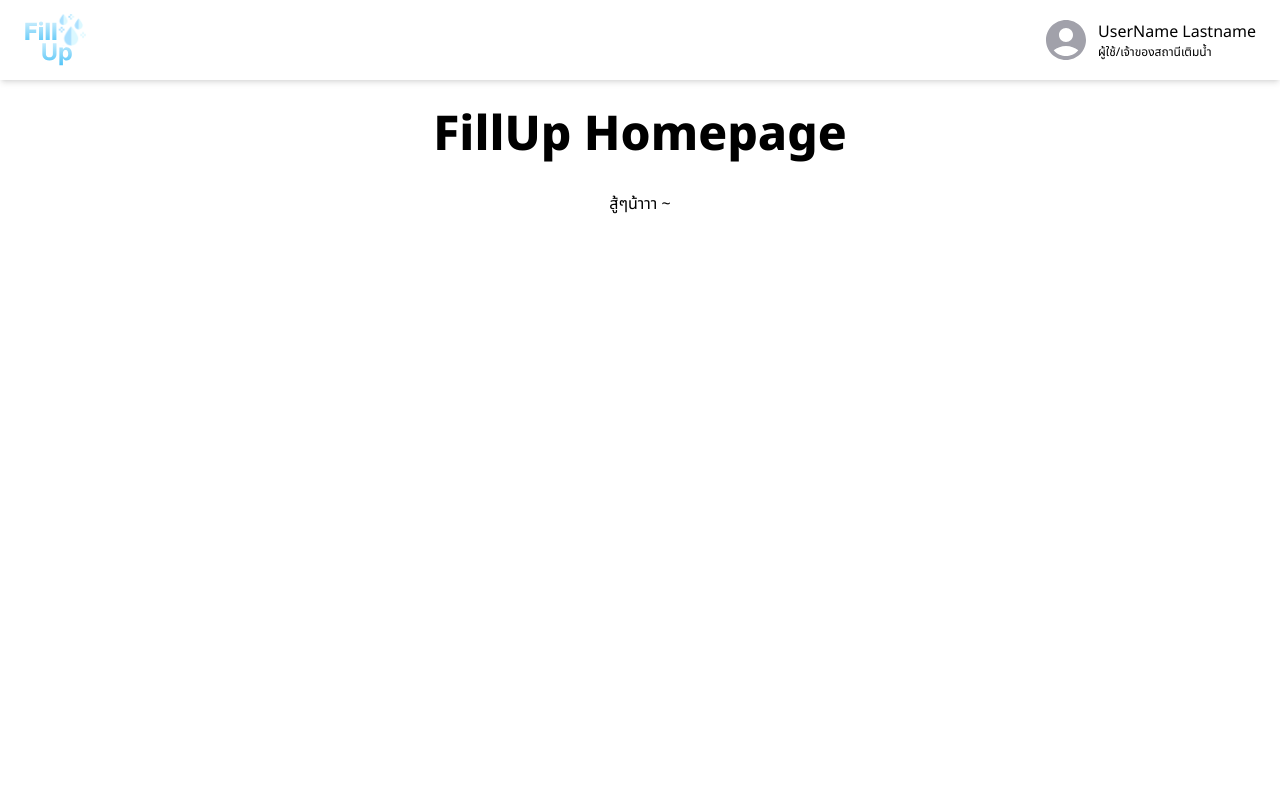
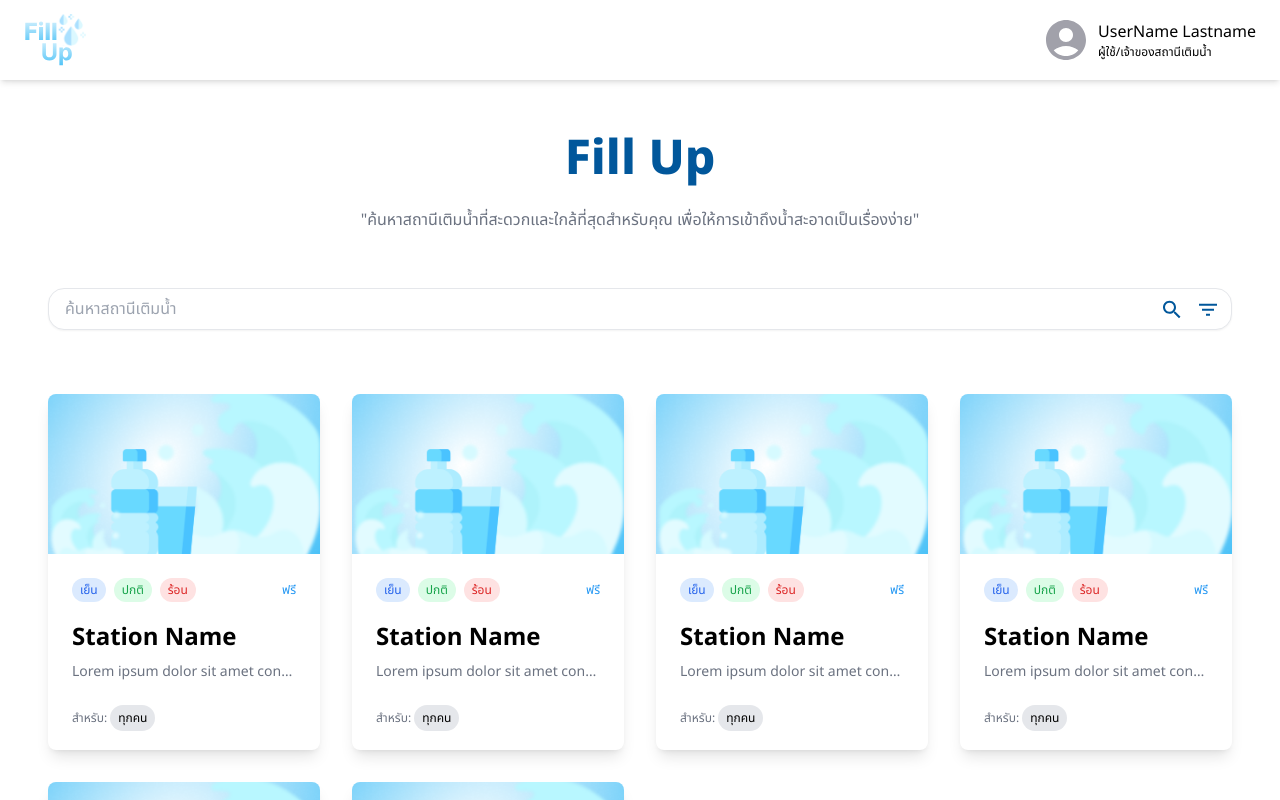
Before and after one commit to GavinITP/fill-up, a Next.js app in the folder frontend/: page / in a window 1280 px wide. Shown: the top 800 px of the page. Built offline with nearby package versions, Linux system fonts and the light colour scheme.

Commit message:
feat: create dummy search page

```diff
--- a/frontend/src/app/page.tsx
+++ b/frontend/src/app/page.tsx
@@ -1,11 +1,31 @@
+import SearchBar from "@/components/SearchBar";
+import CardWithImageHeader from "@/components/CardWithImageHeader";
+
 const Home = () => {
   return (
-    <>
-      <h1 className="my-8 text-center text-5xl font-extrabold">
-        FillUp Homepage
-      </h1>
-      <p className="text-center">สู้ๆน้าาา ~</p>
-    </>
+    <div className="container mx-auto px-12 pt-10">
+      <div className="mb-14 mt-4">
+        <h1 className="text-center text-5xl font-black text-[#01579B]">
+          Fill Up
+        </h1>
+
+        <p className="mt-6 text-center text-gray-500">
+          {'"'}ค้นหาสถานีเติมน้ำที่สะดวกและใกล้ที่สุดสำหรับคุณ
+          เพื่อให้การเข้าถึงน้ำสะอาดเป็นเรื่องง่าย{'"'}
+        </p>
+      </div>
+
+      <SearchBar />
+
+      <div className="mt-16 grid grid-cols-1 items-center gap-8 lg:grid-cols-3 xl:grid-cols-4">
+        <CardWithImageHeader />
+        <CardWithImageHeader />
+        <CardWithImageHeader />
+        <CardWithImageHeader />
+        <CardWithImageHeader />
+        <CardWithImageHeader />
+      </div>
+    </div>
   );
 };
 
--- /dev/null
+++ b/frontend/src/components/CardWithImageHeader.tsx
@@ -0,0 +1,51 @@
+import Image from "next/image";
+
+const CardWithImageHeader = () => {
+  return (
+    <div className="max-w-sm overflow-hidden rounded-lg bg-white shadow-lg transition-transform duration-300 hover:scale-[1.02]">
+      <Image
+        className="h-40 w-full object-cover"
+        src="/images/default.png"
+        alt="Default card image"
+        width={300}
+        height={300}
+      />
+
+      <div className="flex flex-col gap-3 p-6">
+        <div className="flex items-center justify-between">
+          <div className="flex space-x-2">
+            <span className="rounded-full bg-blue-100 px-2 py-1 text-xs text-blue-600">
+              เย็น
+            </span>
+            <span className="rounded-full bg-green-100 px-2 py-1 text-xs text-green-600">
+              ปกติ
+            </span>
+            <span className="rounded-full bg-red-100 px-2 py-1 text-xs text-red-600">
+              ร้อน
+            </span>
+          </div>
+
+          <p className="text-xs text-[#2196F3]">ฟรี</p>
+        </div>
+
+        <div>
+          <h2 className="mt-2 text-2xl font-semibold">Station Name</h2>
+          <p className="mt-2 truncate text-sm text-gray-500">
+            Lorem ipsum dolor sit amet consectetur adipisicing elit. Quasi, aut.
+          </p>
+        </div>
+
+        <div className="mt-4">
+          <p className="block text-xs text-gray-500">
+            สำหรับ:{" "}
+            <span className="rounded-full bg-gray-200 px-2 py-1 text-black">
+              ทุกคน
+            </span>
+          </p>
+        </div>
+      </div>
+    </div>
+  );
+};
+
+export default CardWithImageHeader;
--- /dev/null
+++ b/frontend/src/components/FilterButton.tsx
@@ -0,0 +1,37 @@
+"use client";
+
+import { useState } from "react";
+import FilterListIcon from "@mui/icons-material/FilterList";
+
+const FilterButton = () => {
+  const [isFilterOpen, setIsFilterOpen] = useState(false);
+  const toggleFilter = () => {
+    setIsFilterOpen(!isFilterOpen);
+  };
+
+  return (
+    <>
+      <button
+        type="button"
+        onClick={toggleFilter}
+        className="absolute right-3 top-1/2 -translate-y-1/2 transform text-[#01579B]"
+      >
+        <FilterListIcon />
+      </button>
+
+      {isFilterOpen && (
+        <div className="absolute right-0 z-10 mt-2 w-64 rounded-lg border bg-white p-4 shadow-lg">
+          <h2 className="mb-2 text-sm font-bold">Filter</h2>
+          <div className="flex flex-col space-y-2">
+            <label className="flex items-center">
+              <input type="checkbox" className="mr-2" />
+              ตำแหน่งใกล้ฉัน
+            </label>
+          </div>
+        </div>
+      )}
+    </>
+  );
+};
+
+export default FilterButton;
--- /dev/null
+++ b/frontend/src/components/SearchBar.tsx
@@ -0,0 +1,25 @@
+import SearchIcon from "@mui/icons-material/Search";
+import FilterButton from "./FilterButton";
+
+const SearchBar = () => {
+  return (
+    <div className="relative mx-auto w-full">
+      <input
+        type="text"
+        className="w-full rounded-2xl border px-4 py-2 pr-20 shadow-sm focus:border-[#0288D1] focus:outline-none focus:ring-1 focus:ring-[#0288D1]"
+        placeholder="ค้นหาสถานีเติมน้ำ"
+      />
+
+      <button
+        type="submit"
+        className="absolute right-12 top-1/2 -translate-y-1/2 transform text-[#01579B]"
+      >
+        <SearchIcon />
+      </button>
+
+      <FilterButton />
+    </div>
+  );
+};
+
+export default SearchBar;
```
Also changed, not shown: frontend/public/images/default.png (added), frontend/public/images/waterStationNotFound.png (added).
